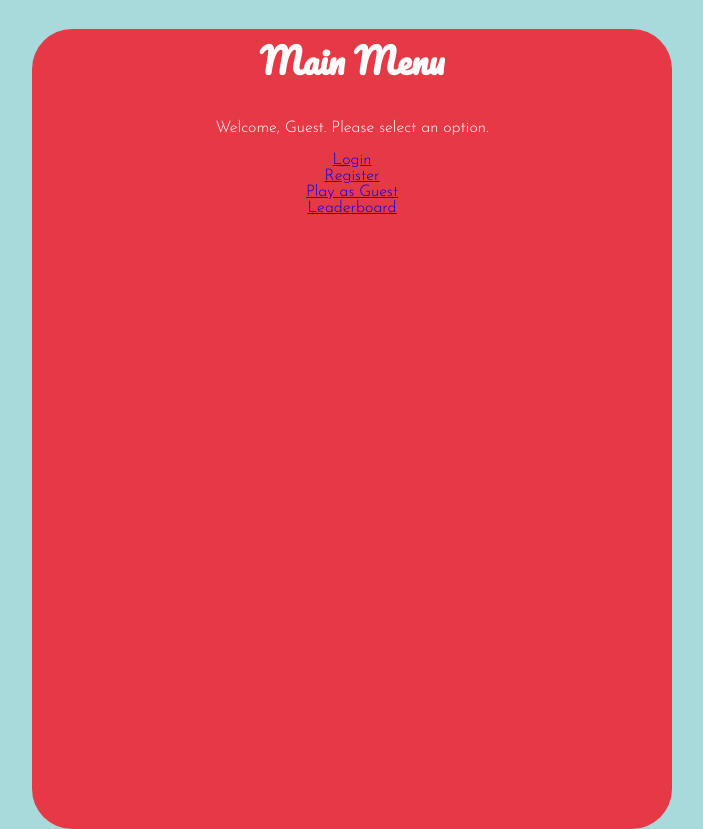
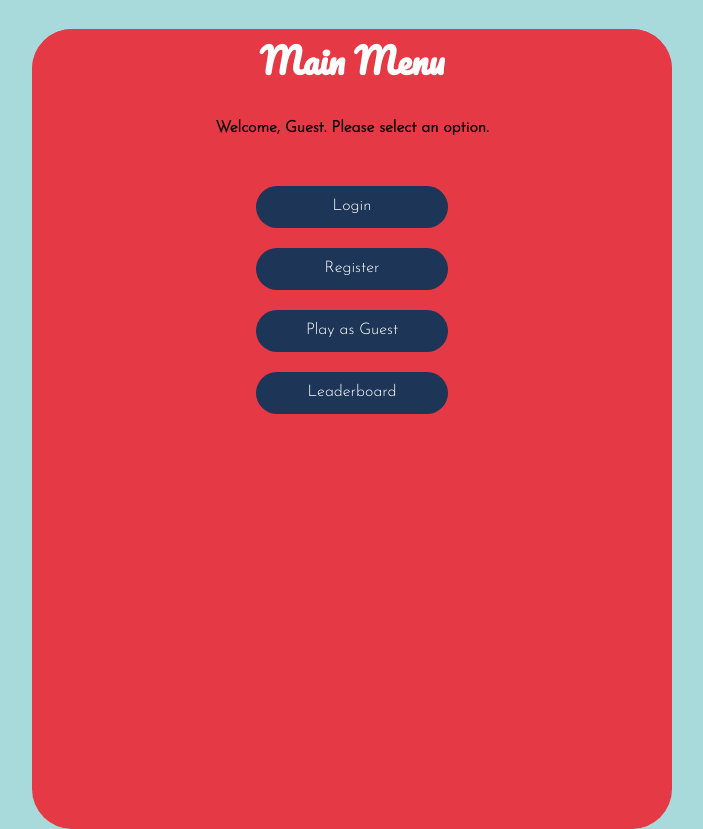
Before and after one commit to jwheeler0424/connect-four, a PHP site: page / in a window 1280 px wide. Shown: the part 166-995 px from the top of the page, without its empty margins (288-991 px from the left). Run offline with PHP 8.4, Linux system fonts and the light colour scheme; data that the repository does not hold is empty.

Commit message:
changed fonts and fixed alignments

```diff
--- a/contact.html
+++ b/contact.html
@@ -31,9 +31,9 @@
             <h2>Contact Information</h2>
         </header>
         <section id="contact-info">
-            <h3>Aakash Sharma <a href="mailto:aakash6177@mail.fresnostate.edu">aakash6177@mail.fresnostate.edu</a></h3>
+            <h3><span style="color:black;">Aakash Sharma</span> <a href="mailto:aakash6177@mail.fresnostate.edu">aakash6177@mail.fresnostate.edu</a></h3>
             <p class="author-description">An international student from India persuing a bacheclor's degree in Computer Science. Interested in game development, and AI. Looking forward for great opportunity in software/game development.</p>
-            <h3>Jonathan Wheeler <a href="mailto:jwheeler0424@mail.fresnostate.edu">jwheeler0424@mail.fresnostate.edu</a></h3>
+            <h3><span style="color:black;">Jonathan Wheeler</span> <a href="mailto:jwheeler0424@mail.fresnostate.edu">jwheeler0424@mail.fresnostate.edu</a></h3>
             <p class="author-description">A Fresno born native that is pursuing a Bachelor's Degree in Computer Science. Soon starting the senior year of the program and looking forward to find a job in programming or development.</p>
         </section>
     </main>
--- a/css/main.css
+++ b/css/main.css
@@ -155,6 +155,7 @@ li a:hover {
     max-width: 100%;
     margin: auto;
     width: 30%;
+
 }
 
 .menu-item:hover {
@@ -167,11 +168,12 @@ li a:hover {
     margin-top: 30px;
     background-color: #1d3557;
     color: white;
-    height: 50px;
-    padding: 3px;
+    height: 30px;
+    padding-top: 12px;
     text-decoration: none;
 
 }
+
 
 .nav-bar {
     font-family: 'Abril Fatface', cursive;
@@ -182,6 +184,11 @@ li a:hover {
     padding-right: 40px;
     font-family: 'Josefin Sans', sans-serif;
     line-height: 25px;
+    height: 95%;
+    margin-bottom: 0px;
+    background-color: #e63946;
+    border-bottom: 40px;
+
 }
 
 #help-info h3 {
@@ -189,4 +196,59 @@ li a:hover {
     font-weight: bold;
 }
 
-main {}
+
+/* main menu styles */
+#login-link {
+    margin-top: 50px;
+    margin-bottom: 20px;
+    background-color: #1d3557;
+    color: #fff;
+    text-align: center;
+    text-decoration: none;
+    height: 30px;
+    padding-top: 12px;
+}
+
+#register-link {
+    margin-bottom: 20px;
+    background-color: #1d3557;
+    color: #fff;
+    text-decoration: none;
+    height: 30px;
+    padding-top: 12px;
+}
+
+#play-guest-link {
+    margin-bottom: 20px;
+    background-color: #1d3557;
+    color: #fff;
+    text-decoration: none;
+    height: 30px;
+    padding-top: 12px;
+}
+
+#leader-link {
+    margin-bottom: 20px;
+    background-color: #1d3557;
+    color: #fff;
+    text-decoration: none;
+    height: 30px;
+    padding-top: 12px;
+
+}
+
+header {
+    background-color: #e63946;
+    border-top-right-radius: 40px;
+    border-top-left-radius: 40px;
+}
+
+.usr-cred {
+    font-family: 'Josefin Sans', sans-serif;
+    font-weight: bold;
+}
+
+#welcome-msg {
+    color: black;
+    font-weight: bold;
+}
--- a/login.html
+++ b/login.html
@@ -34,11 +34,11 @@
             <p id="error-msg"></p>
             <form action="./login.html" id="login-form">
                 <fieldset>
-                    <label for="username">Username:</label>
+                    <label class="usr-cred" for="username">Username:</label>
                     <input type="text" name="username" id="username" required>
                 </fieldset>
                 <fieldset>
-                    <label for="password">Password:</label>
+                    <label class="usr-cred" for="password">Password:</label>
                     <input type="password" name="password" id="password" required>
                 </fieldset>
                 <button type="submit">Login</button>
```
